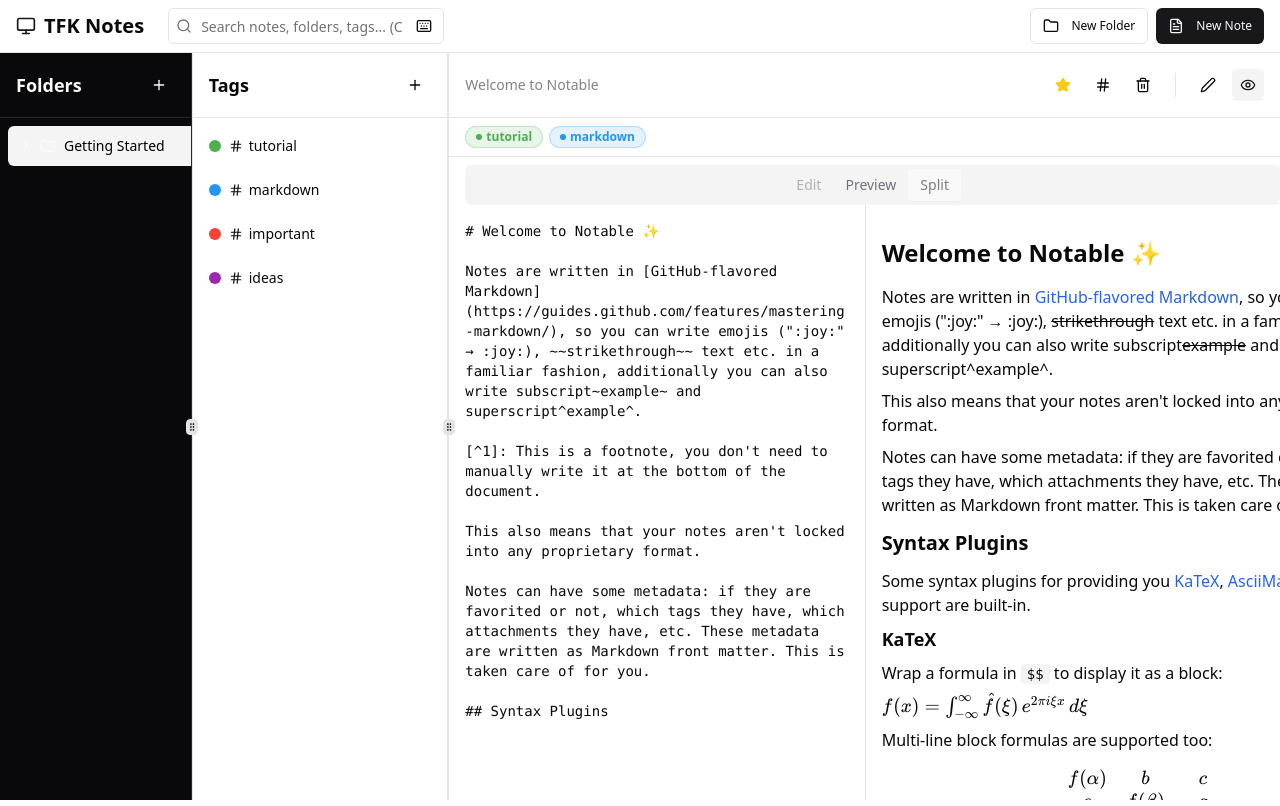
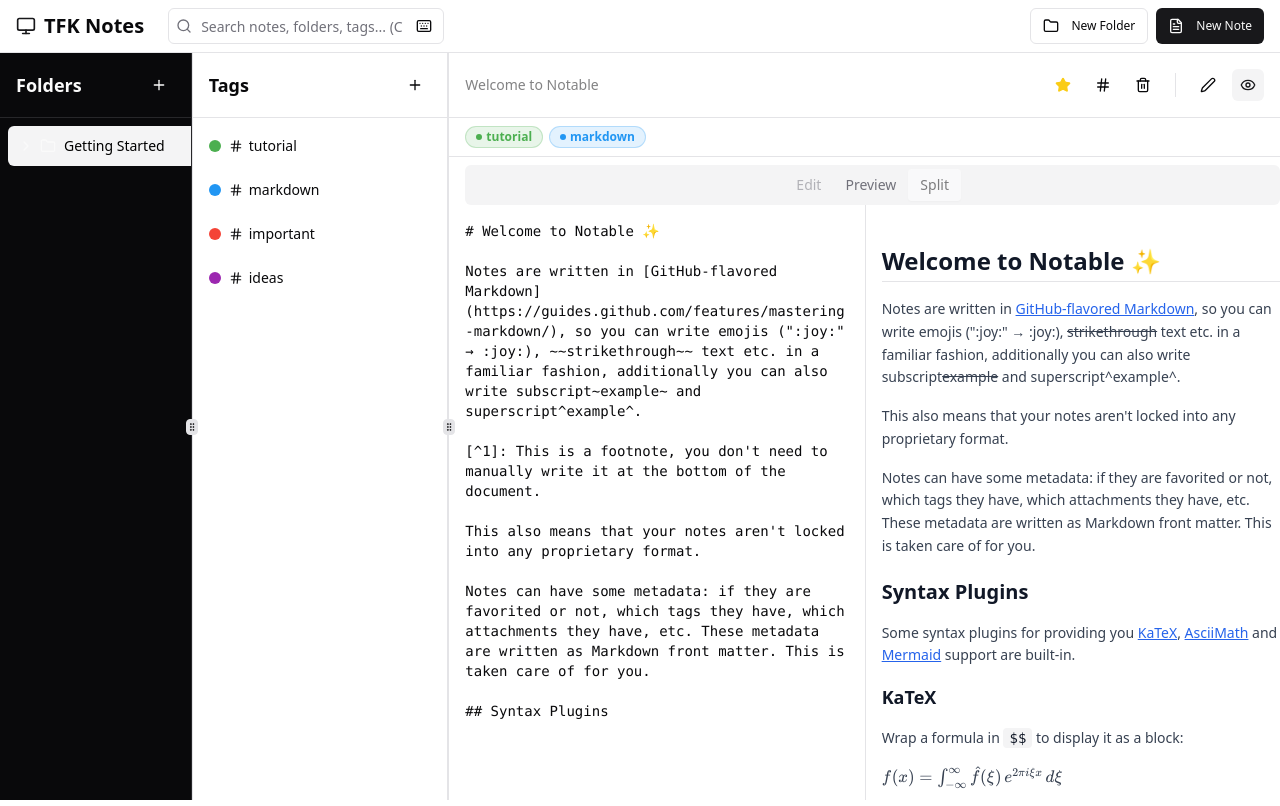
Before and after one commit to Trondfk90/note-nurture-grove, a React (Vite) app: page / in a window 1280 px wide. Built offline with nearby package versions, Linux system fonts and the light colour scheme.

Commit message:
Check markdown syntax support
Verify support for basic and extended markdown syntax.

```diff
--- a/package.json
+++ b/package.json
@@ -75,7 +75,7 @@
   },
   "devDependencies": {
     "@eslint/js": "^9.9.0",
-    "@tailwindcss/typography": "^0.5.15",
+    "@tailwindcss/typography": "^0.5.16",
     "@types/node": "^22.5.5",
     "@types/react": "^18.3.3",
     "@types/react-dom": "^18.3.0",
--- a/src/components/MarkdownPreview.tsx
+++ b/src/components/MarkdownPreview.tsx
@@ -40,7 +40,7 @@ const MarkdownPreview: React.FC<MarkdownPreviewProps> = ({ content }) => {
   }, [content]);
 
   return (
-    <div className="markdown-body prose prose-sm max-w-none">
+    <div className="markdown-body prose prose-sm max-w-none dark:prose-invert">
       <ReactMarkdown
         remarkPlugins={[remarkGfm, remarkMath]}
         rehypePlugins={[rehypeKatex, rehypeRaw]}
@@ -74,20 +74,36 @@ const MarkdownPreview: React.FC<MarkdownPreviewProps> = ({ content }) => {
           },
           table({ className, children, ...props }) {
             return (
-              <div className="overflow-x-auto">
-                <table className={className} {...props}>
+              <div className="overflow-x-auto my-6 rounded-md border">
+                <table className={`${className || ''} min-w-full border-collapse`} {...props}>
                   {children}
                 </table>
               </div>
             );
           },
+          thead({ children }) {
+            return <thead className="bg-muted/50">{children}</thead>;
+          },
+          tbody({ children }) {
+            return <tbody className="divide-y divide-border">{children}</tbody>;
+          },
+          tr({ children }) {
+            return <tr className="divide-x divide-border">{children}</tr>;
+          },
+          th({ children }) {
+            return <th className="px-4 py-2 text-left font-semibold">{children}</th>;
+          },
+          td({ children }) {
+            return <td className="px-4 py-2">{children}</td>;
+          },
           pre({ children }) {
             return <pre className="bg-muted rounded-md p-4 overflow-x-auto">{children}</pre>;
           },
-          a({ href, children, ...props }) {
+          a({ href, children, title, ...props }) {
             return (
               <a
                 href={href}
+                title={title}
                 target="_blank"
                 rel="noopener noreferrer"
                 className="text-blue-600 hover:underline"
@@ -97,43 +113,56 @@ const MarkdownPreview: React.FC<MarkdownPreviewProps> = ({ content }) => {
               </a>
             );
           },
-          img({ src, alt, ...props }) {
+          img({ src, alt, title, ...props }) {
             return (
               <img
                 src={src}
                 alt={alt || ''}
-                className="max-w-full h-auto rounded-md"
+                title={title}
+                className="max-w-full h-auto rounded-md my-4"
                 {...props}
               />
             );
           },
           blockquote({ children }) {
             return (
-              <blockquote className="border-l-4 border-primary/20 pl-4 italic">
+              <blockquote className="border-l-4 border-primary/20 pl-4 py-1 my-4 italic">
                 {children}
               </blockquote>
             );
           },
-          h1({ children }) {
-            return <h1 className="text-2xl font-bold my-4">{children}</h1>;
+          h1({ children, id }) {
+            return <h1 id={id} className="text-2xl font-bold mt-6 mb-4 pb-1 border-b">{children}</h1>;
           },
-          h2({ children }) {
-            return <h2 className="text-xl font-bold my-3">{children}</h2>;
+          h2({ children, id }) {
+            return <h2 id={id} className="text-xl font-bold mt-5 mb-3">{children}</h2>;
           },
-          h3({ children }) {
-            return <h3 className="text-lg font-bold my-2">{children}</h3>;
+          h3({ children, id }) {
+            return <h3 id={id} className="text-lg font-bold mt-4 mb-2">{children}</h3>;
+          },
+          h4({ children, id }) {
+            return <h4 id={id} className="text-base font-bold mt-4 mb-2">{children}</h4>;
+          },
+          h5({ children, id }) {
+            return <h5 id={id} className="text-sm font-bold mt-3 mb-1">{children}</h5>;
+          },
+          h6({ children, id }) {
+            return <h6 id={id} className="text-xs font-bold mt-3 mb-1">{children}</h6>;
           },
           ul({ children }) {
-            return <ul className="list-disc pl-6 my-2">{children}</ul>;
+            return <ul className="list-disc pl-6 my-4">{children}</ul>;
           },
-          ol({ children }) {
-            return <ol className="list-decimal pl-6 my-2">{children}</ol>;
+          ol({ children, start }) {
+            return <ol start={start} className="list-decimal pl-6 my-4">{children}</ol>;
+          },
+          li({ children }) {
+            return <li className="my-1">{children}</li>;
           },
           hr() {
-            return <hr className="my-4 border-t border-muted" />;
+            return <hr className="my-6 border-t border-muted" />;
           },
           p({ children }) {
-            return <p className="my-2">{children}</p>;
+            return <p className="my-4 leading-relaxed">{children}</p>;
           },
           strong({ children }) {
             return <strong className="font-bold">{children}</strong>;
@@ -157,6 +186,51 @@ const MarkdownPreview: React.FC<MarkdownPreviewProps> = ({ content }) => {
               );
             }
             return <input type={type} {...props} />;
+          },
+          // Support for definition lists
+          dl({ children }) {
+            return <dl className="my-4">{children}</dl>;
+          },
+          dt({ children }) {
+            return <dt className="font-bold">{children}</dt>;
+          },
+          dd({ children }) {
+            return <dd className="ml-4 my-2">{children}</dd>;
+          },
+          // Support for abbreviations
+          abbr({ title, children }) {
+            return (
+              <abbr title={title} className="cursor-help border-b border-dotted">
+                {children}
+              </abbr>
+            );
+          },
+          // Support for superscript and subscript
+          sup({ children }) {
+            return <sup className="text-xs">{children}</sup>;
+          },
+          sub({ children }) {
+            return <sub className="text-xs">{children}</sub>;
+          },
+          // Support for keyboard keys
+          kbd({ children }) {
+            return (
+              <kbd className="px-1.5 py-0.5 text-xs font-semibold bg-muted border border-gray-300 rounded shadow-sm">
+                {children}
+              </kbd>
+            );
+          },
+          // Support for footnotes (rendered at the bottom)
+          section({ children, className }) {
+            if (className?.includes('footnotes')) {
+              return (
+                <section className="mt-8 pt-6 border-t border-muted">
+                  <h2 className="text-lg font-bold mb-4">Footnotes</h2>
+                  {children}
+                </section>
+              );
+            }
+            return <section className={className}>{children}</section>;
           }
         }}
       >
--- a/tailwind.config.ts
+++ b/tailwind.config.ts
@@ -19,6 +19,26 @@ export default {
       },
     },
     extend: {
+      typography: {
+        DEFAULT: {
+          css: {
+            maxWidth: 'none',
+            code: {
+              color: 'var(--tw-prose-code)',
+              backgroundColor: 'var(--tw-prose-pre-bg)',
+              borderRadius: '0.25rem',
+              padding: '0.2em 0.4em',
+              fontWeight: '500',
+            },
+            'code::before': {
+              content: '""',
+            },
+            'code::after': {
+              content: '""',
+            },
+          },
+        },
+      },
       colors: {
         border: "hsl(var(--border))",
         input: "hsl(var(--input))",
@@ -101,5 +121,5 @@ export default {
       },
     },
   },
-  plugins: [require("tailwindcss-animate")],
+  plugins: [require("tailwindcss-animate"), require("@tailwindcss/typography")],
 } satisfies Config;
```
Also changed, not shown: 1 other file (tests, documents, lock files or other folders).
